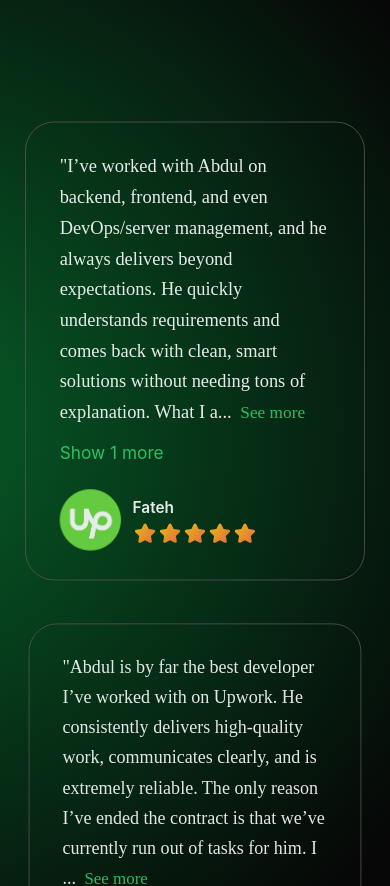
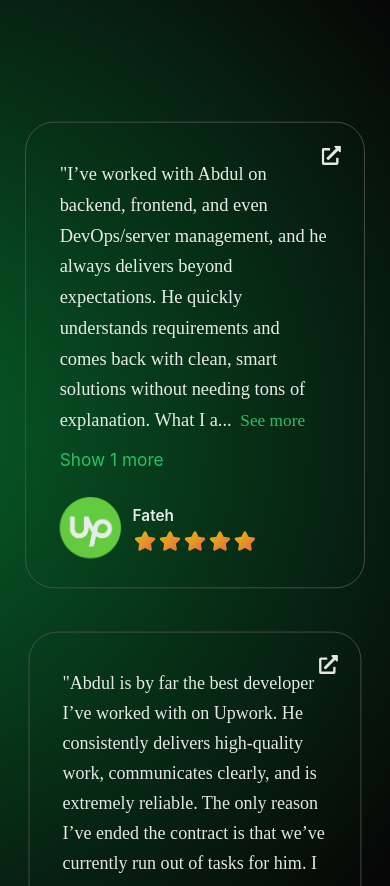
Before and after one commit to code-creeper/code-creeper.github.io, a Nuxt app: page / in a window 390 px wide. Shown: the part 3200-4086 px from the top of the page. Built offline with nearby package versions, Linux system fonts and the light colour scheme.

Commit message:
move whole card link to one icon

```diff
--- a/assets/css/main.css
+++ b/assets/css/main.css
@@ -154,6 +154,7 @@ p.responsive {
 }
 
 .upwork-review-card {
+    position: relative;
     text-align: start;
     padding: 60px 65px;
     border-width: 1px;
--- a/components/Home/UpworkReviewCard.vue
+++ b/components/Home/UpworkReviewCard.vue
@@ -64,9 +64,9 @@ const seeMoreToggle = async (event : MouseEvent) => {
 </script>
 
 <template>
-  <NuxtLink class="upwork-review-card block" target="_blank"
-            :href="$config.public.upwork_profile_link">
-    <div ref="reviewTextRef" class="overflow-hidden will-change-[height]">
+  <div class="upwork-review-card block group">
+    <NuxtLink target="_blank" :href="$config.public.upwork_profile_link" class="absolute p-4 right-2 top-2 md:right-6 md:top-6 md:hidden group-hover:block"><LazyIconsExitPage/></NuxtLink>
+    <div ref="reviewTextRef" class="overflow-hidden will-change-[height] mt-2 md:mt-0">
       <h4 class="review">
         <span v-html="comment"></span>
         <span v-if="contentExceeded" @click.stop.prevent="seeMoreToggle" class="text-[var(--primary-color)] text-lg text-nowrap cursor-pointer">&nbsp See {{ showMore ? "less" : "more" }}</span>
@@ -95,5 +95,5 @@ const seeMoreToggle = async (event : MouseEvent) => {
 
       <img class="h-8 md:h-11 hidden sm:block" src="@/assets/images/upwork-logo.png" alt="Upwork">
     </div>
-  </NuxtLink>
+  </div>
 </template>
```
